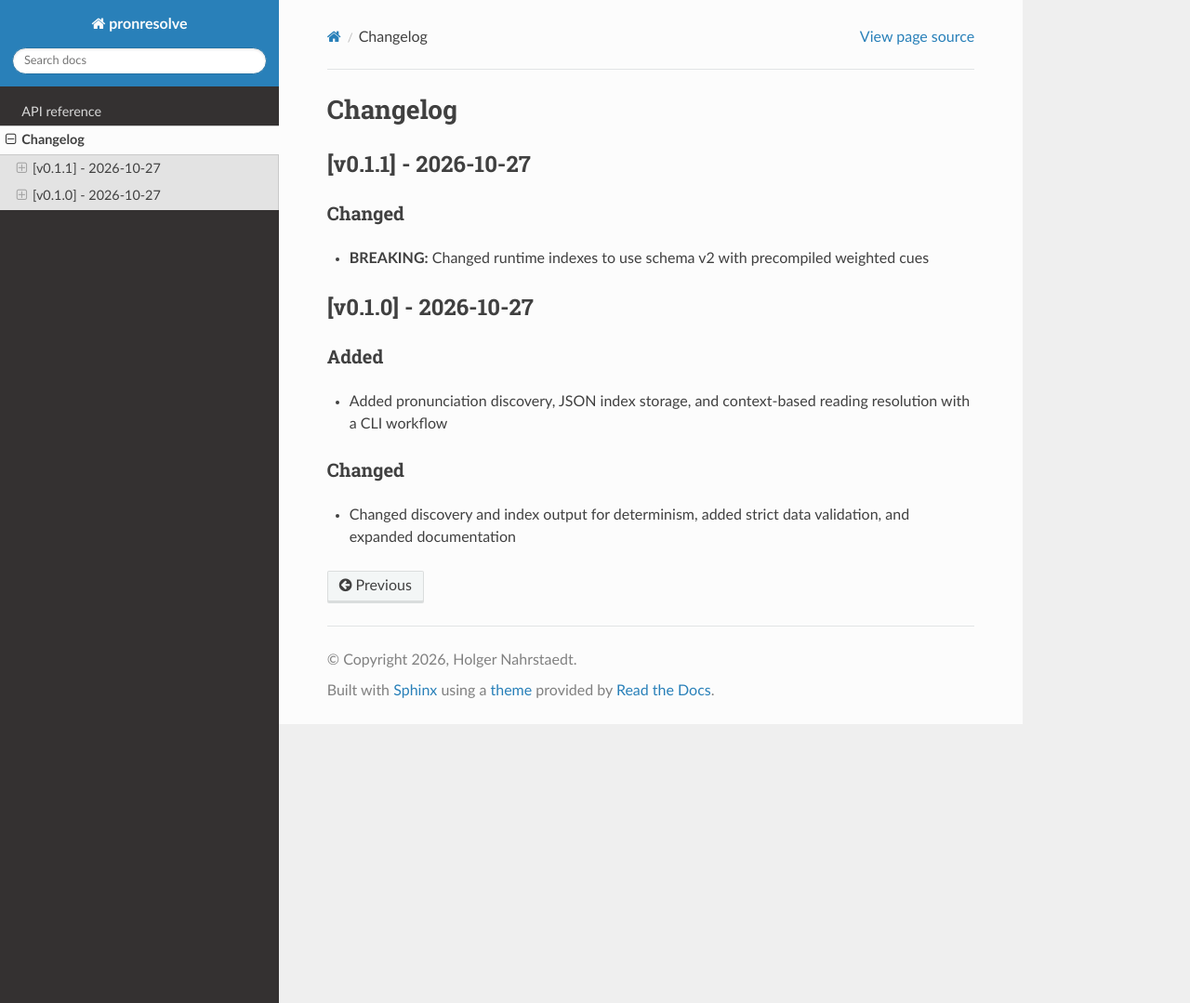
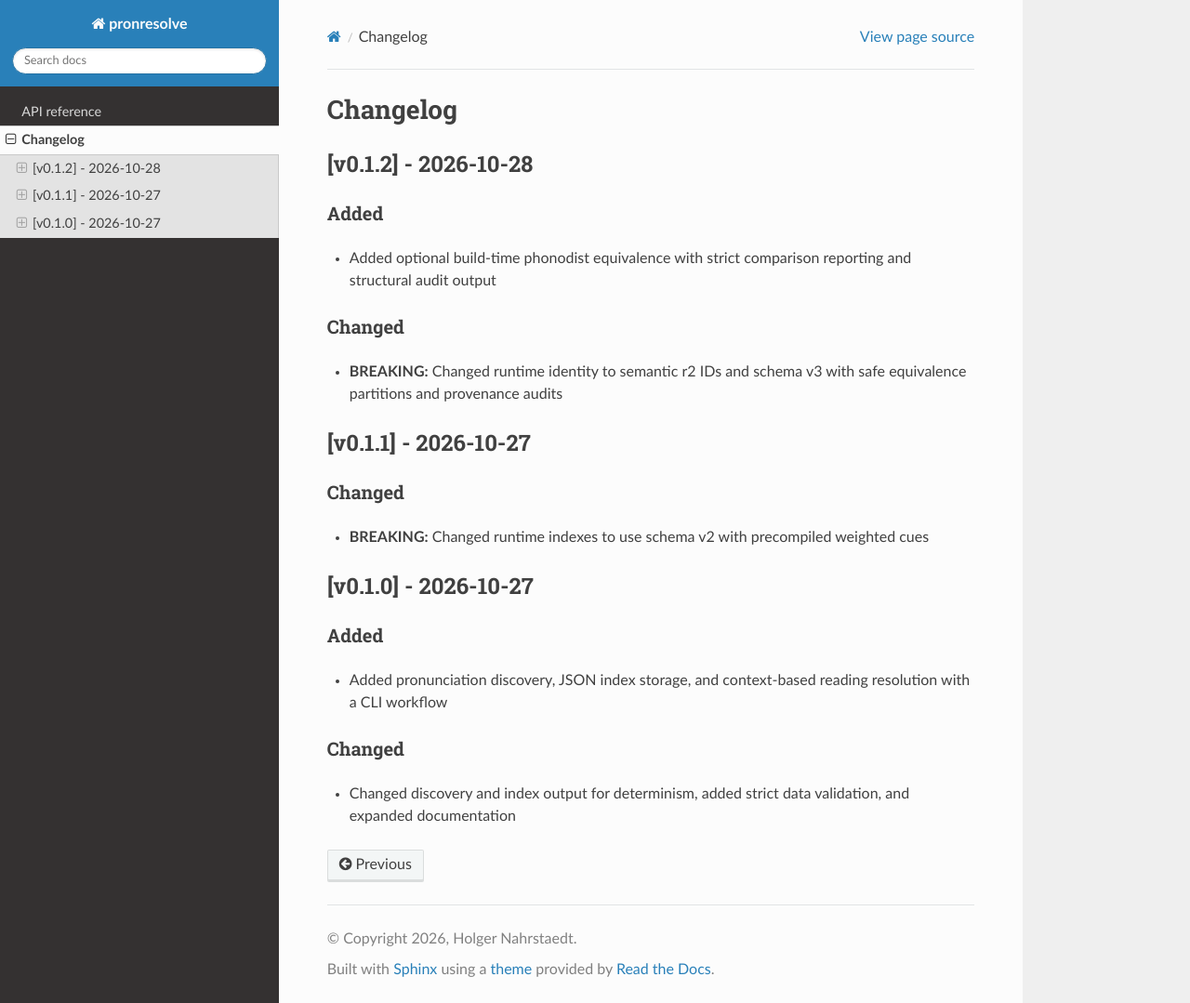
Before and after one commit to buchwandler/pronresolve, a Sphinx documentation site: the page built from docs/changelog.md, in a window 1280 px wide and 1079 px high. Shown: the whole window at 93% size. Built offline with Sphinx 7.4.7 and the Read the Docs theme 3.1.0, drawn with Linux system fonts in a browser that asks for light colours.

Commit message:
doc: changelog

```diff
--- a/docs/changelog.md
+++ b/docs/changelog.md
@@ -1,4 +1,16 @@
 # Changelog
+
+## [v0.1.2] - 2026-10-28
+
+### Added
+
+- Added optional build-time phonodist equivalence with strict comparison reporting and structural audit output
+
+### Changed
+
+- **BREAKING:** Changed runtime identity to semantic r2 IDs and schema v3 with safe equivalence partitions and provenance audits
+
+<!-- generated by releaseledger -->
 
 ## [v0.1.1] - 2026-10-27
 
```
Also changed, not shown: .ledger/releaseledger/data/ledgers/main/releases/v0.1.2/entries/entry-0001.md (added), .ledger/releaseledger/data/ledgers/main/releases/v0.1.2/entries/entry-0002.md (added), .ledger/releaseledger/data/ledgers/main/releases/v0.1.2/release.md (added), 9 other files.
